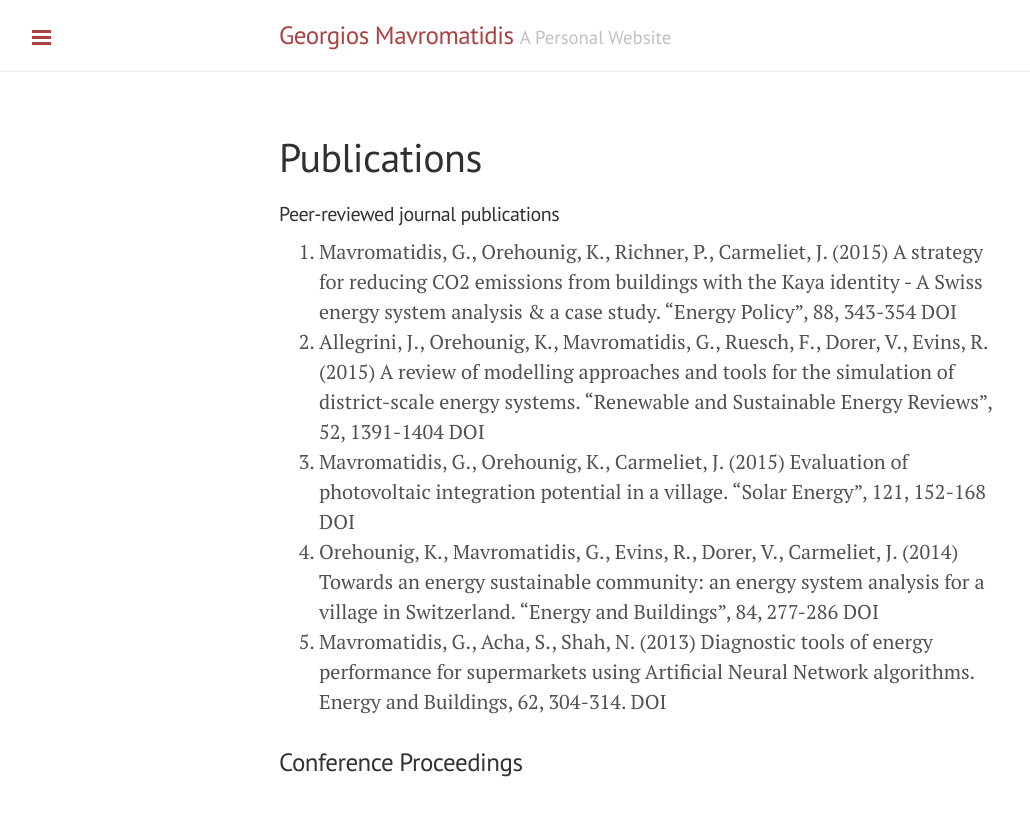
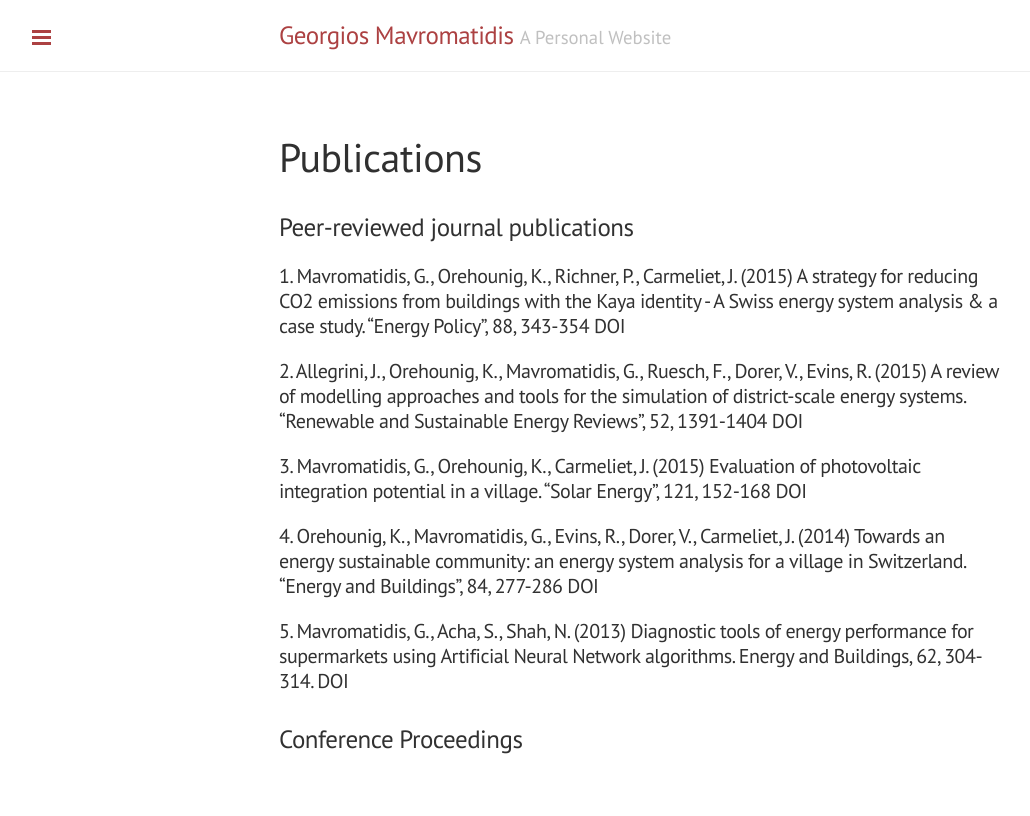
Before and after one commit to gmavrom33/gmavrom.github.io, a Jekyll site: the page built from publications.md, in a window 1280 px wide. Shown: the top 816 px of the page, without its empty margins (1-1031 px from the left). Built offline with Jekyll 4.4.1, drawn with Linux system fonts in a browser that asks for light colours; nearby versions of some CDN libraries.

Commit message:
Update publications.md

```diff
--- a/publications.md
+++ b/publications.md
@@ -2,13 +2,13 @@
 layout: page
 title: Publications
 ---
-#### Peer-reviewed journal publications
+### Peer-reviewed journal publications
 
-1.	Mavromatidis, G., Orehounig, K., Richner, P., Carmeliet, J. (2015) A strategy for reducing CO2 emissions from buildings with the Kaya identity - A Swiss energy system analysis & a case study. "Energy Policy", 88, 343-354 DOI
-2.	Allegrini, J., Orehounig, K., Mavromatidis, G., Ruesch, F., Dorer, V., Evins, R. (2015) A review of modelling approaches and tools for the simulation of district-scale energy systems. "Renewable and Sustainable Energy Reviews", 52, 1391-1404 DOI
-3.	Mavromatidis, G., Orehounig, K., Carmeliet, J. (2015) Evaluation of photovoltaic integration potential in a village. "Solar Energy", 121, 152-168 DOI
-4.	Orehounig, K., Mavromatidis, G., Evins, R., Dorer, V., Carmeliet, J. (2014) Towards an energy sustainable community: an energy system analysis for a village in Switzerland. "Energy and Buildings", 84, 277-286 DOI
-5.	Mavromatidis, G., Acha, S., Shah, N. (2013) Diagnostic tools of energy performance for supermarkets using Artificial Neural Network algorithms. Energy and Buildings, 62, 304-314. DOI
+#### 1.	Mavromatidis, G., Orehounig, K., Richner, P., Carmeliet, J. (2015) A strategy for reducing CO2 emissions from buildings with the Kaya identity - A Swiss energy system analysis & a case study. "Energy Policy", 88, 343-354 DOI
+#### 2.	Allegrini, J., Orehounig, K., Mavromatidis, G., Ruesch, F., Dorer, V., Evins, R. (2015) A review of modelling approaches and tools for the simulation of district-scale energy systems. "Renewable and Sustainable Energy Reviews", 52, 1391-1404 DOI
+#### 3.	Mavromatidis, G., Orehounig, K., Carmeliet, J. (2015) Evaluation of photovoltaic integration potential in a village. "Solar Energy", 121, 152-168 DOI
+#### 4.	Orehounig, K., Mavromatidis, G., Evins, R., Dorer, V., Carmeliet, J. (2014) Towards an energy sustainable community: an energy system analysis for a village in Switzerland. "Energy and Buildings", 84, 277-286 DOI
+#### 5.	Mavromatidis, G., Acha, S., Shah, N. (2013) Diagnostic tools of energy performance for supermarkets using Artificial Neural Network algorithms. Energy and Buildings, 62, 304-314. DOI
 
 
 
```
